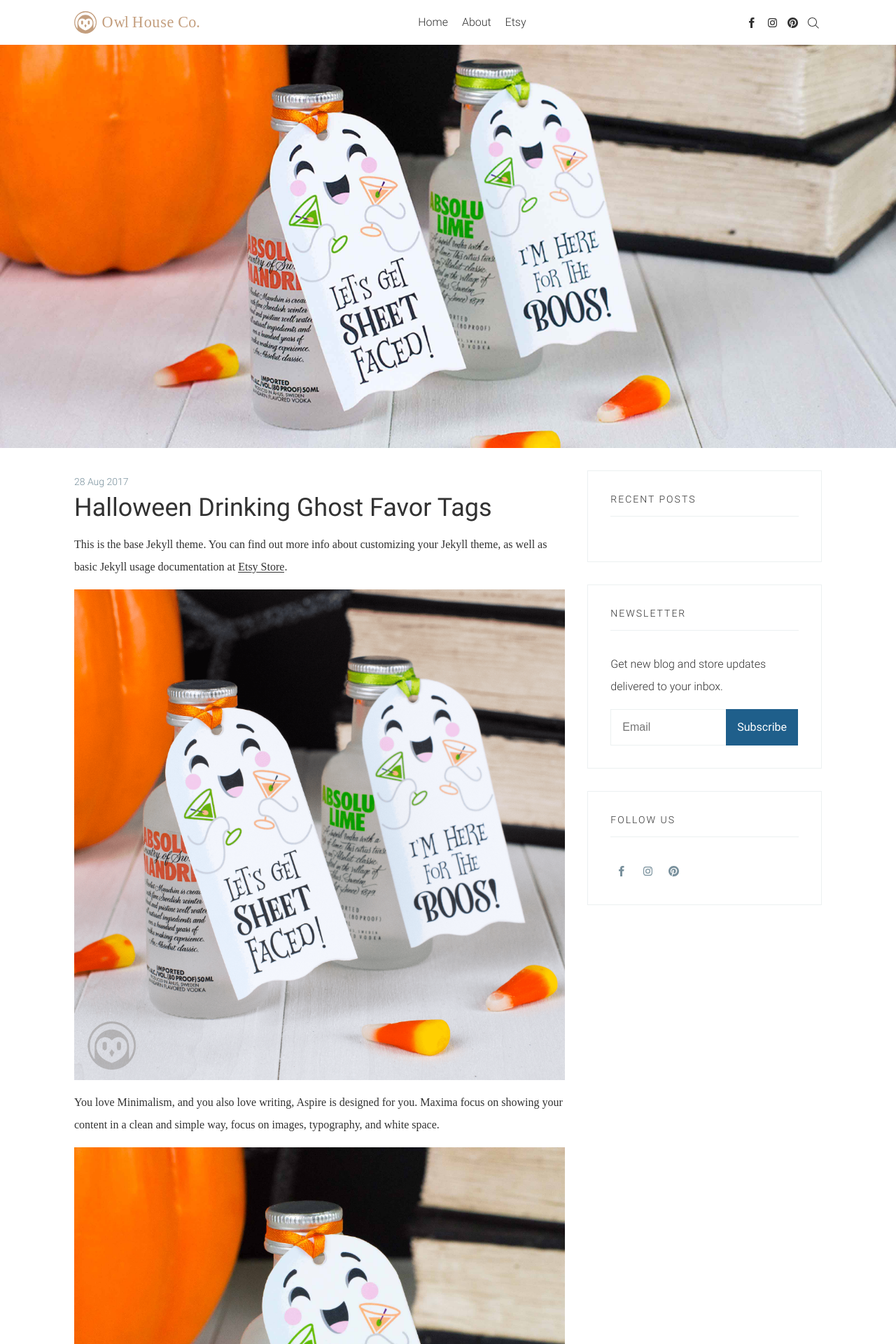
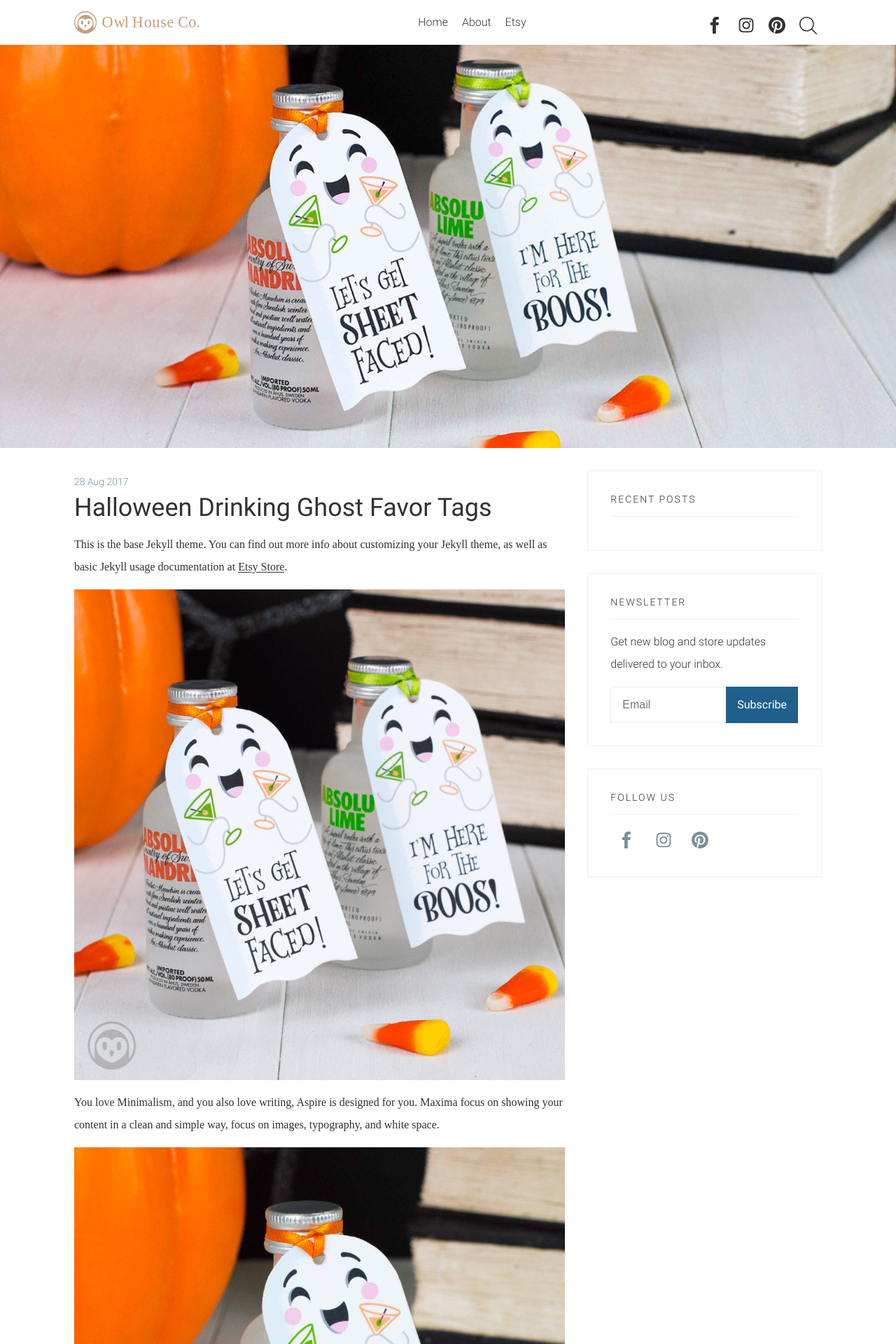
Before and after one commit to btamps/owlhouse, a Jekyll site: the page built from _posts/2017-8-28-halloween-ghost-lets-get-sheet-faced-favor-tags.md, in a window 1280 px wide. Shown: the top 1920 px of the page at 70% size. Built offline with Jekyll 4.4.1, drawn with Linux system fonts in a browser that asks for light colours; some web fonts are replaced.

Commit message:
made sidebar icons bigger

```diff
--- a/_sass/components/_widget.scss
+++ b/_sass/components/_widget.scss
@@ -9,7 +9,7 @@
 
   &__title {
     padding-bottom: $base-spacing-unit;
-    margin-bottom: double($base-spacing-unit);
+    margin-bottom: $base-spacing-unit;
     border-bottom: 1px solid $color-border;
     line-height: initial;
     letter-spacing: 2px;
--- a/_sass/vendor/_evil-icons.scss
+++ b/_sass/vendor/_evil-icons.scss
@@ -19,8 +19,8 @@
 .icon {
   position: relative;
   display: inline-block;
-  width: 25px;
-  height: 25px;
+  width: 40px;
+  height: 40px;
   overflow: hidden;
   fill: currentColor;
 }
```
